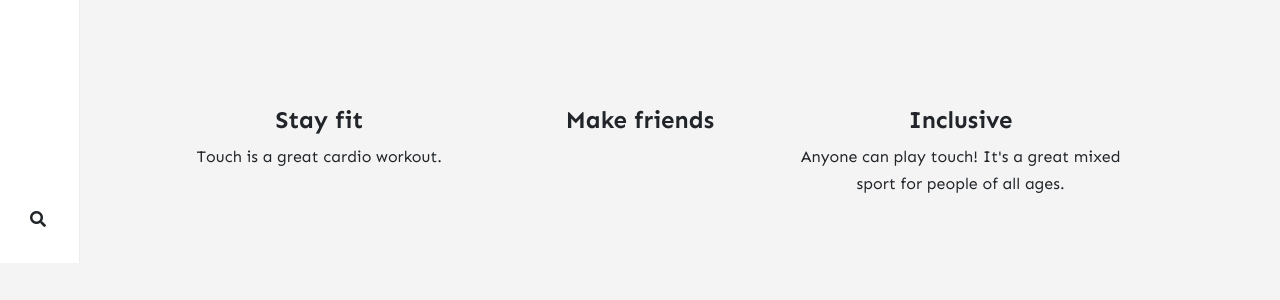
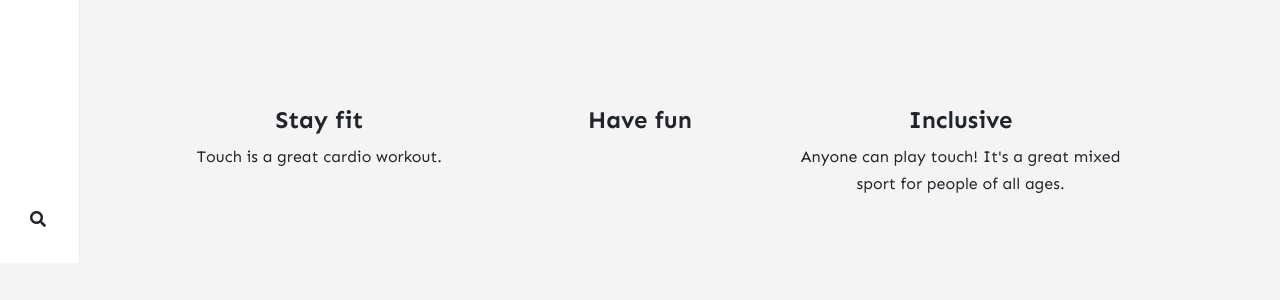
Before and after one commit to stackbit-projects/blue-triceratops-4f502, a Jekyll site: the page built from _pages/about.md, in a window 1280 px wide. Shown: the part 637-937 px from the top of the page. Built offline with Jekyll 4.4.1, drawn with Linux system fonts in a browser that asks for light colours; nearby versions of some CDN libraries; comment, search, counter and statistics services are not loaded.

Commit message:
home.html: changed

```diff
--- a/_layouts/home.html
+++ b/_layouts/home.html
@@ -54,7 +54,8 @@ permalink: "/home.html"
             <p>Touch is a great cardio workout.</p>
         </div>
         <div class="three-column">
-            <h4>Make friends</h4>
+            <h4>Have fun</h4>
+            <p></p>
         </div>
         <div class="three-column">
             <h4>Inclusive</h4>
```
